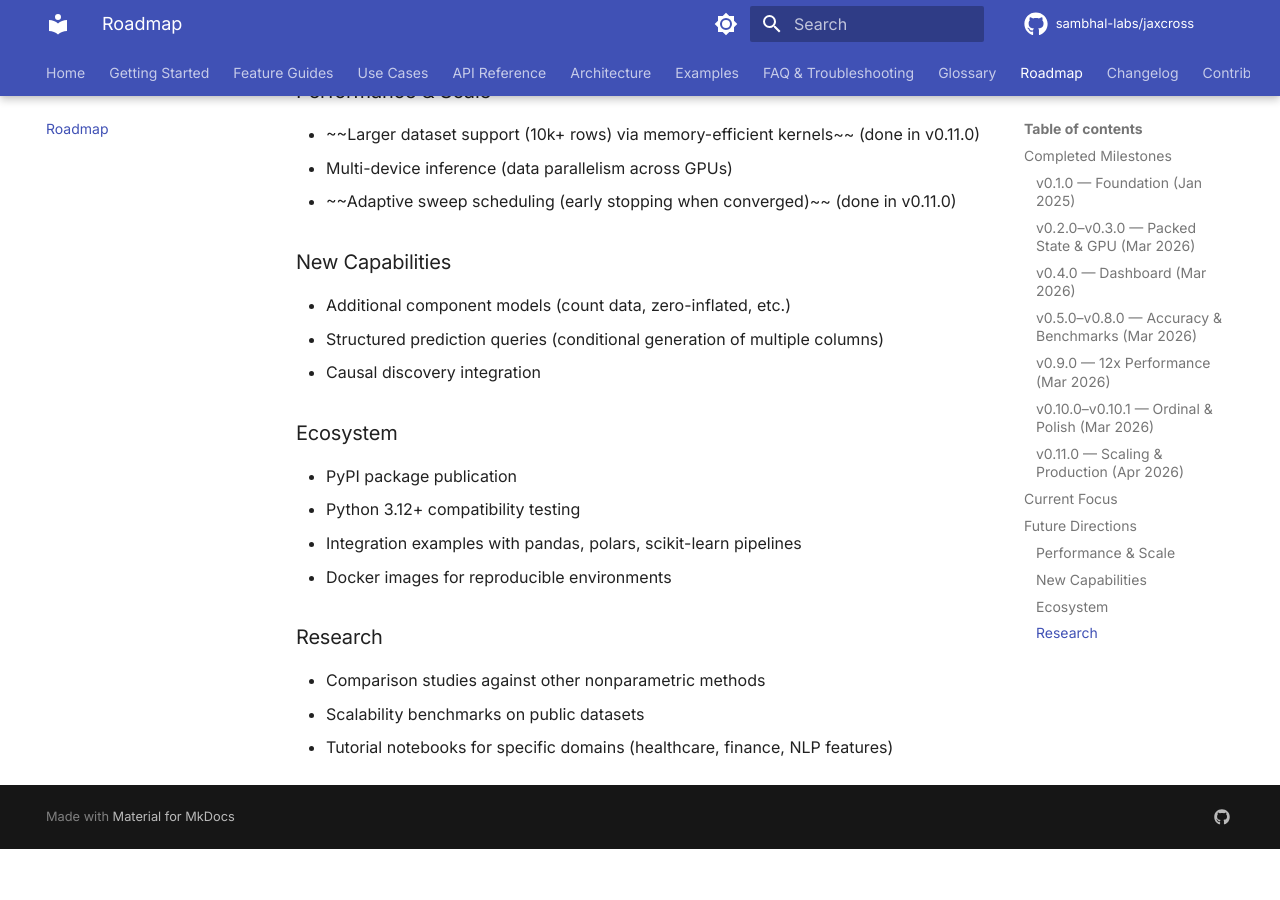
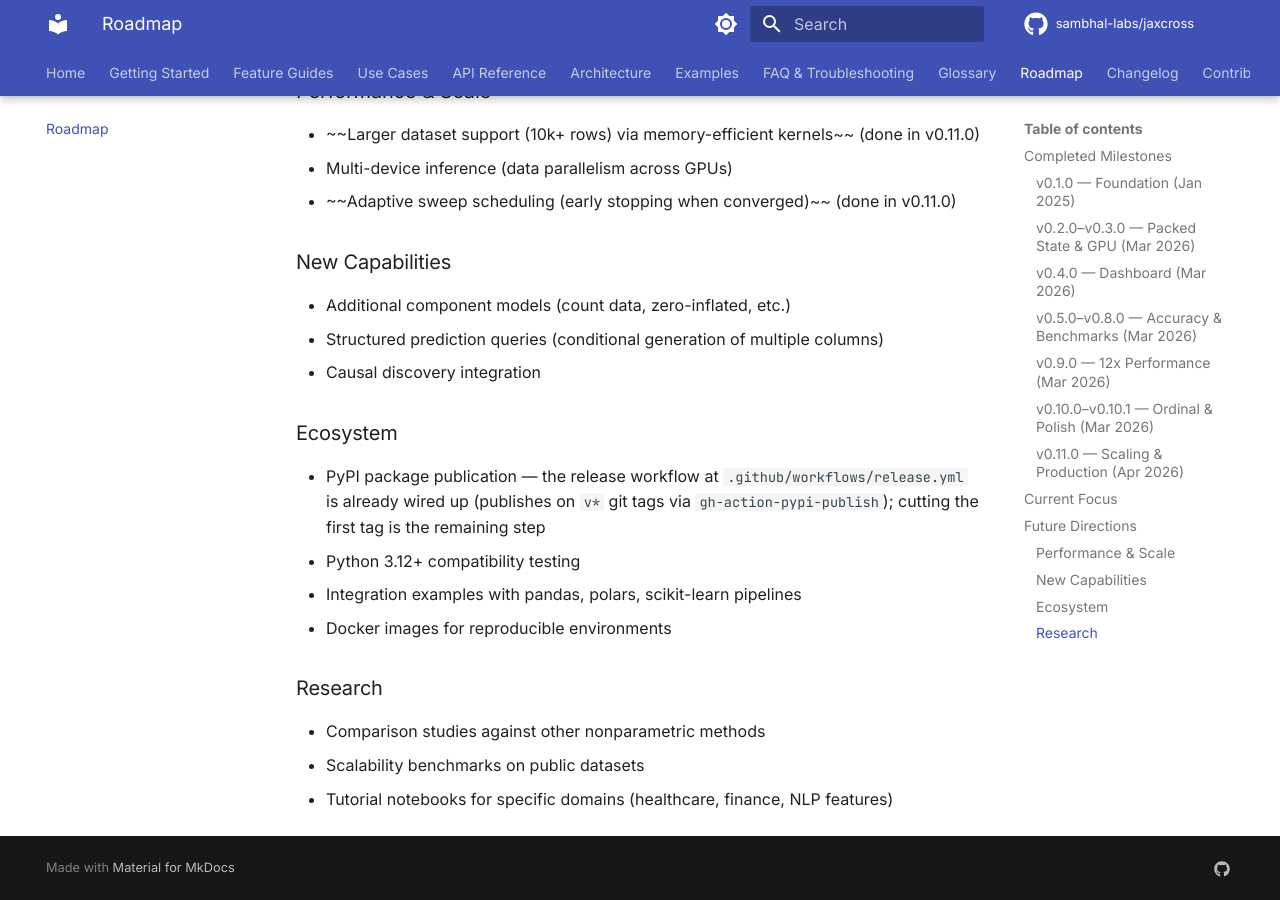
Before and after one commit to sambhal-labs/jaxcross, an MkDocs documentation site: the page built from docs/roadmap.md, in a window 1280 px wide and 900 px high, scrolled down 1601 px. Built offline with MkDocs 1.6.1 and Material for MkDocs 9.7.7, drawn with Linux system fonts in a browser that asks for light colours; comment, search, counter and statistics services are not loaded; before the commit the page ends 2450 px from its top, so only the background shows below that.

Commit message:
docs(roadmap): clarify PyPI publication status
The release workflow at .github/workflows/release.yml already publishes
to PyPI on v* git tags via gh-action-pypi-publish. The roadmap listed
"PyPI package publication" under future work without acknowledging the
existing automation, which understates the project's readiness to ship.

Update the bullet to point at the workflow and state that cutting the
first version tag is the remaining step. No code changes.

Co-Authored-By: Claude Opus 4.7 (1M context) <noreply@anthropic.com>

```diff
--- a/docs/roadmap.md
+++ b/docs/roadmap.md
@@ -48,7 +48,9 @@ These are areas of active interest. Priority depends on community feedback — [
 - Causal discovery integration
 
 ### Ecosystem
-- PyPI package publication
+- PyPI package publication — the release workflow at `.github/workflows/release.yml`
+  is already wired up (publishes on `v*` git tags via `gh-action-pypi-publish`);
+  cutting the first tag is the remaining step
 - Python 3.12+ compatibility testing
 - Integration examples with pandas, polars, scikit-learn pipelines
 - Docker images for reproducible environments
```
